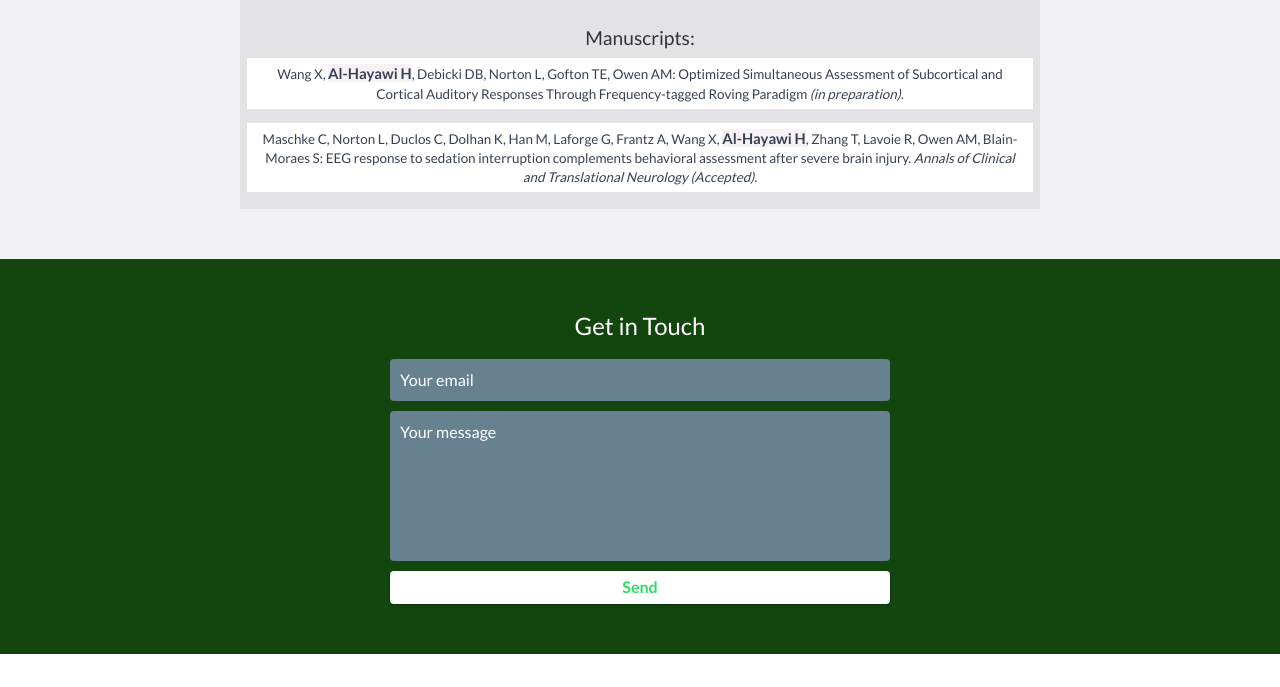
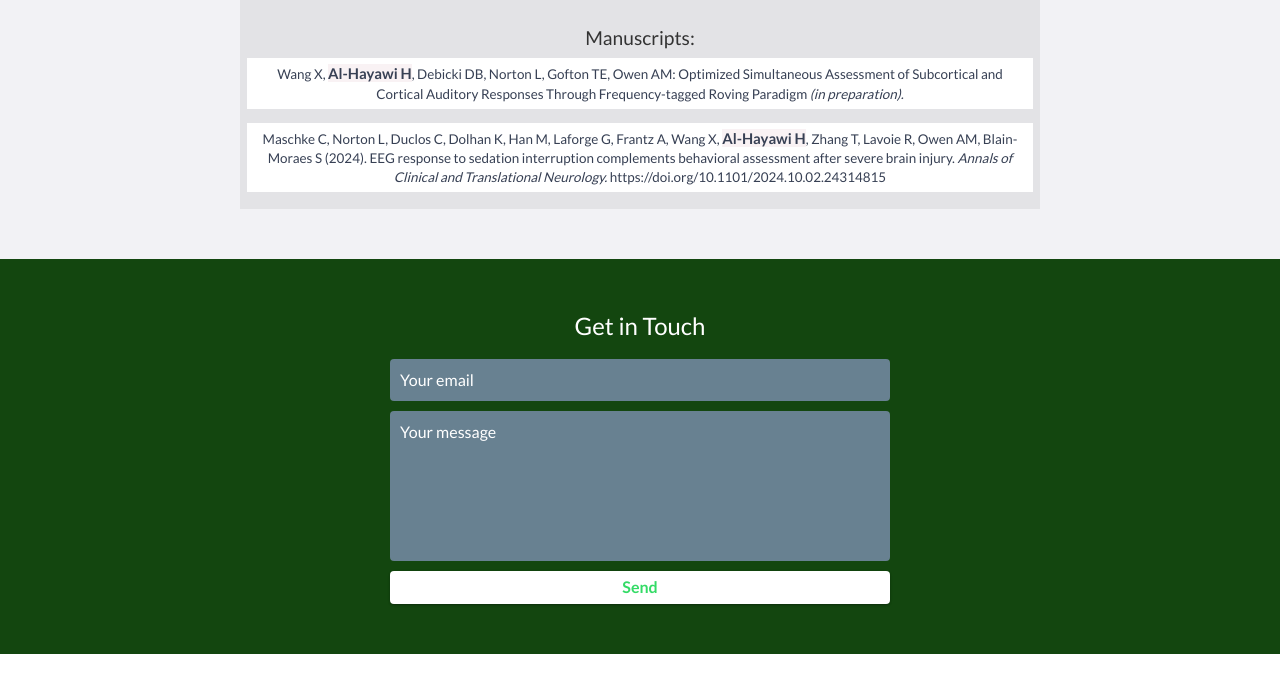
Before and after one commit to Hassan9001/Hassan9001.github.io, a plain HTML site: page index.html in a window 1280 px wide. Shown: the part 6729-7416 px from the top of the page. Drawn offline with nearby package versions, Linux system fonts and the light colour scheme; files whose address does not match are found by name.

Commit message:
resume update

```diff
--- a/index.html
+++ b/index.html
@@ -323,8 +323,8 @@
             <li>Wang X, <strong>Al-Hayawi H</strong>, Debicki DB, Norton L, Gofton TE, Owen AM: Optimized Simultaneous Assessment of
                 Subcortical and Cortical Auditory Responses Through Frequency-tagged Roving Paradigm <em>(in preparation).</em></li>
             <li>Maschke C, Norton L, Duclos C, Dolhan K, Han M, Laforge G, Frantz A, Wang X, <strong>Al-Hayawi H</strong>, Zhang T,
-                Lavoie R, Owen AM, Blain-Moraes S: EEG response to sedation interruption complements behavioral assessment
-                after severe brain injury. <em>Annals of Clinical and Translational Neurology (Accepted).</em></li>
+                Lavoie R, Owen AM, Blain-Moraes S (2024). EEG response to sedation interruption complements behavioral assessment
+                after severe brain injury. <em>Annals of Clinical and Translational Neurology.</em> https://doi.org/10.1101/2024.10.02.24314815</li>
         </ul>
     </div>
 
```
Also changed, not shown: New Text Document.txt (deleted), 1 other file.
